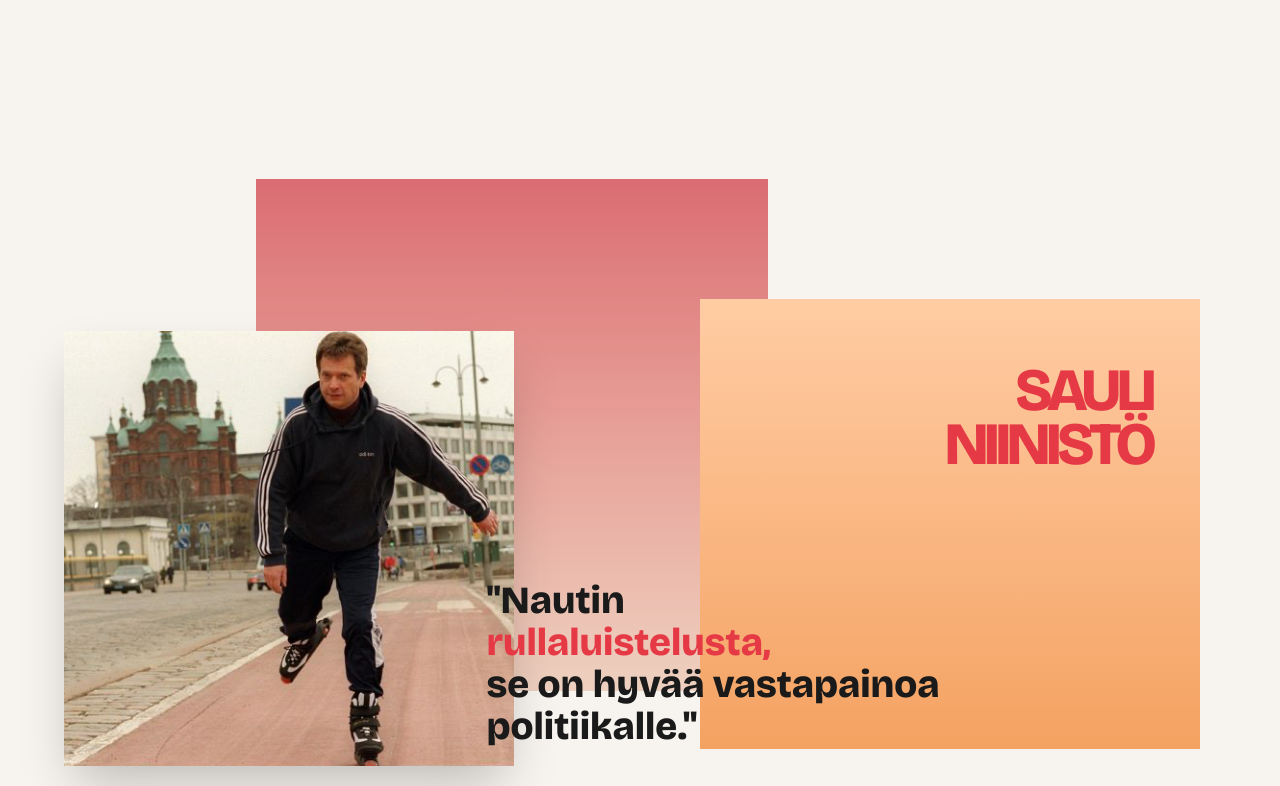
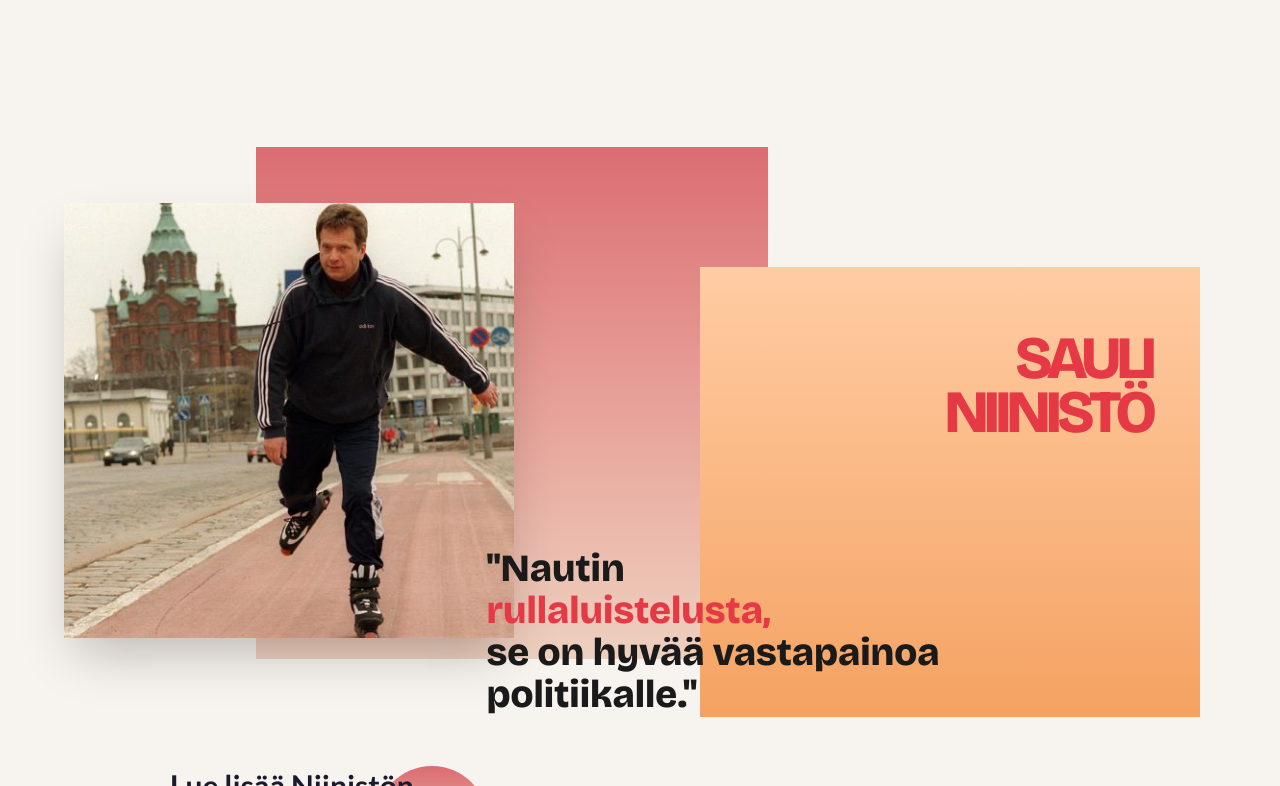
Before and after one commit to urkkiz225/harrastaminen-kampanja-sivut, a Next.js app: page / in a window 1280 px wide. Shown: the part 2414-3200 px from the top of the page. Built offline with nearby package versions, Linux system fonts and the light colour scheme.

Commit message:
Quoten responsiivisuus isoilla näytöillä korjattu

```diff
--- a/components/sections/Julkkisquotes.tsx
+++ b/components/sections/Julkkisquotes.tsx
@@ -9,7 +9,7 @@
 
     return (
 
-        <section id="henkilotarinat" className="relative w-full max-w-7xl mx-auto pt-28 mt-70 sm:mt-44 md:mt-32 mb-10 sm:mb-24 md:mb-32 lg:mt-40 pb-0 lg:pt-48 lg:pb-[10rem] px-6 bg-[#F7F3EE]">
+        <section id="henkilotarinat" className="relative w-full max-w-7xl mx-auto pt-28 mt-70 sm:mt-44 md:mt-32 lg:mt-[-120] mb-10 sm:mb-24 md:mb-72 pb-0 lg:pt-24 lg:pb-[10rem] px-6 bg-[#F7F3EE]">
 {/* Muodot ja kuva */}
             <div className="absolute top-10 left-[10%] md:left-[20%] w-[70%] md:w-[40%] aspect-square bg-gradient-to-b from-[#D34A54] to-[#EBC8B4] opacity-80 z-0" />
 
```
